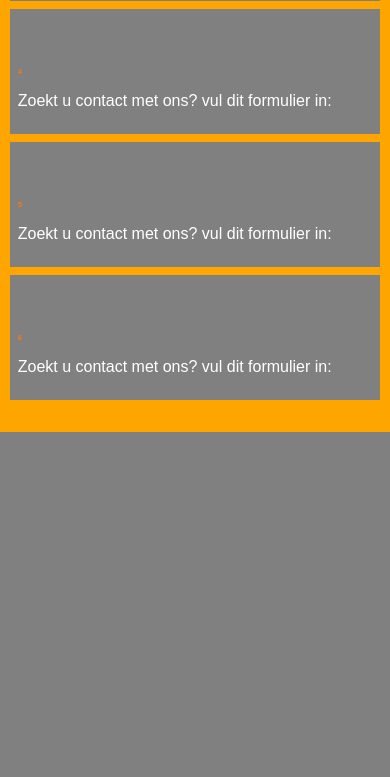
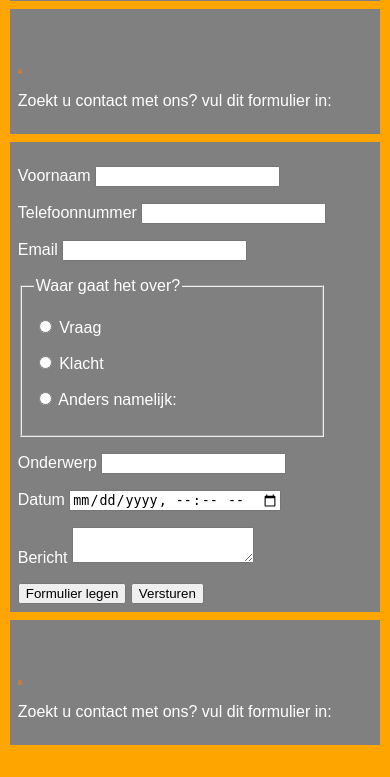
Before and after one commit to Tamme12/SG-Vervangende-Opdracht, a PHP site: page /contactpagina.html in a window 390 px wide. Shown: the part 423-1200 px from the top of the page. Before the commit the page ends 855 px from the top, so only its background shows below. Run offline with PHP 8.4, Linux system fonts and the light colour scheme.

Commit message:
opzet form
vernieuwde opzet van het formulier, meer responsive en betere styling

```diff
--- a/HTML/contactpagina.html
+++ b/HTML/contactpagina.html
@@ -38,8 +38,59 @@
 			 </li>
 			 <li>
 			    <div class="boxes__text-wrapper">
-			      <h2>5</h2>
-			      <p>Zoekt u contact met ons? vul dit formulier in:</p>
+
+
+						<form id="contactformulier" class="formulier" method="post" action="<?php echo $_SERVER['PHP_SELF']; ?>">
+
+						<p id="formulier">
+						<label>Voornaam
+						<input type="text" name="klant_voornaam" required>
+						</label>
+						</p>
+
+						<p id="formulier">
+						<label>Telefoonnummer
+						<input type="tel" name="Telefoonnummer">
+						</label>
+						</p>
+
+						<p id="formulier">
+						<label>Email
+						<input type="email" name="email_adres" required="">
+						</label>
+						</p>
+
+						<fieldset>
+						<legend>Waar gaat het over?</legend>
+						<p id="formulier"><label class="choice"> <input type="radio" name="betreft" required value="car"> Vraag </label></p>
+						<p id="formulier"><label class="choice"> <input type="radio" name="betreft" required value="van"> Klacht </label></p>
+						<p id="formulier"><label class="choice"> <input type="radio" name="betreft" required value="tuktuk"> Anders namelijk: </label></p>
+						</fieldset>
+
+						<p id="formulier">
+						<label>Onderwerp
+						<input type="text" name="onderwerp">
+						</label>
+						</p>
+
+						<p id="formulier">
+						<label>Datum
+						<input type="datetime-local" name="Datum" required>
+						</label>
+						</p>
+
+
+						<p id="formulier">
+						<label>Bericht
+						<textarea name="text" maxlength="500"></textarea>
+						</label>
+						</p>
+
+						<input type="reset" name="reset" id="reset" value="Formulier legen">
+						<input type="submit" name="submit" id="submit" value="Versturen">
+						</form>
+					</form>
+
 			    </div>
 			 </li>
 			 <li>
```
Also changed, not shown: HTML/css/contactpagina.css (+39 -1 lines).
